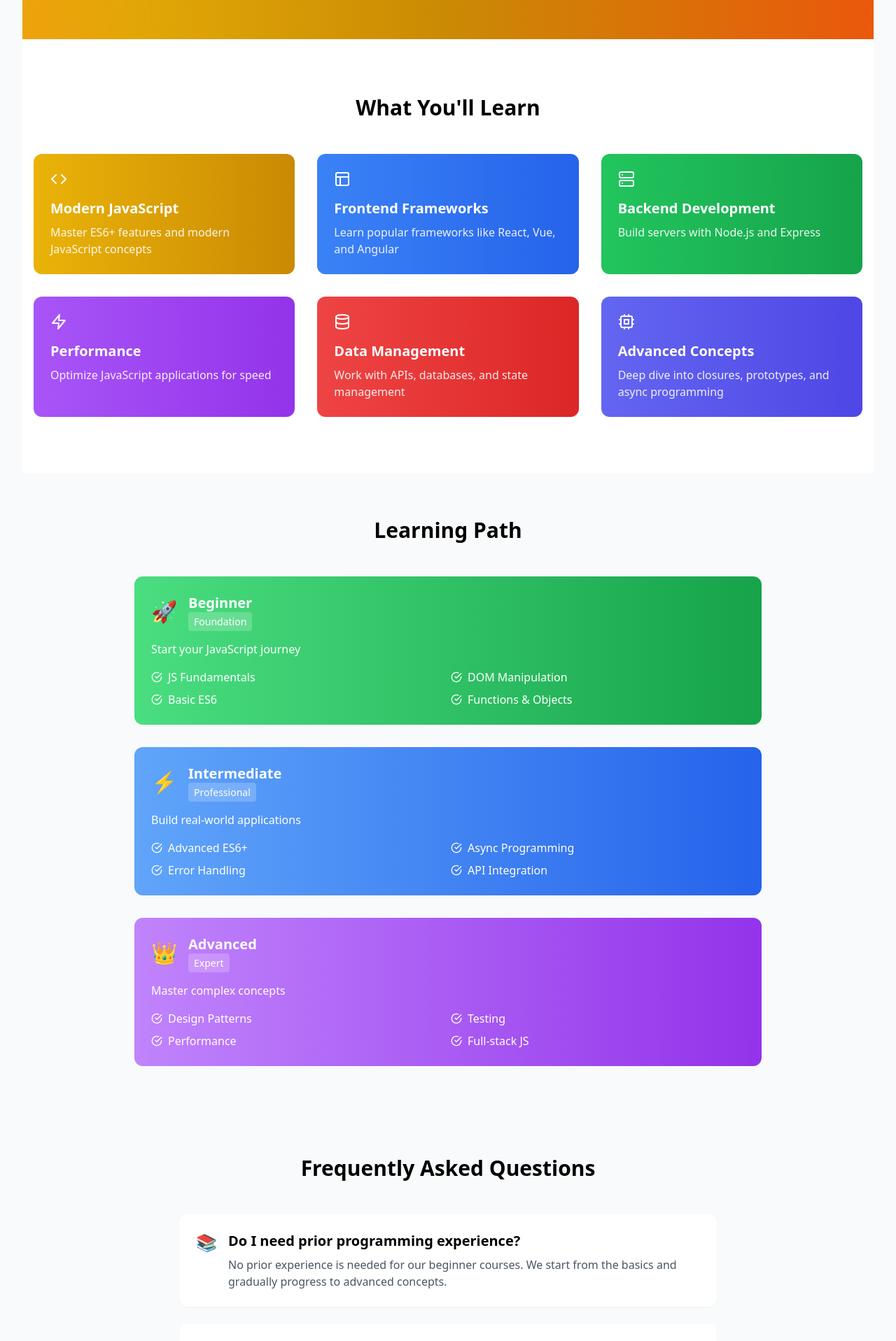
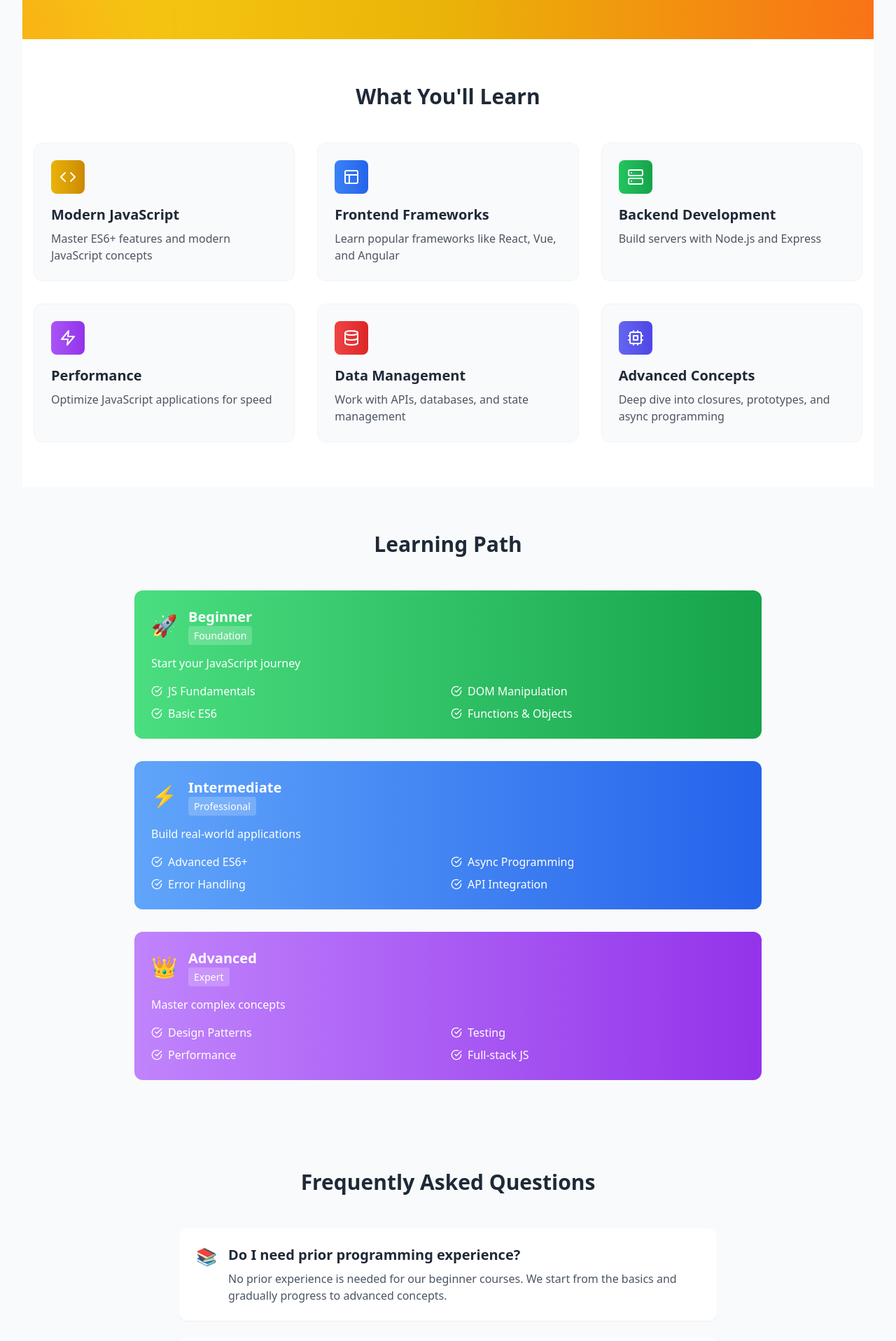
Before and after one commit to manojbhatti001/Products, a React (Create React App) app: page /javascript in a window 1280 px wide. Shown: the part 860-2777 px from the top of the page at 70% size. Built offline with nearby package versions, Linux system fonts and the light colour scheme.

Commit message:
update javascript page

```diff
--- a/src/Components/CategoriesSection/JavaScript.js
+++ b/src/Components/CategoriesSection/JavaScript.js
@@ -1,5 +1,6 @@
 import React, { useState } from "react";
 import { motion } from "framer-motion";
+import { useTheme } from '../../context/ThemeContext';
 import {
   Search,
   BookOpen,
@@ -24,6 +25,7 @@ import {
 
 const JavaScriptPage = () => {
   const [searchQuery, setSearchQuery] = useState("");
+  const { isDarkMode } = useTheme();
 
   const jsCourses = [
     {
@@ -120,12 +122,16 @@ const JavaScriptPage = () => {
   );
 
   return (
-    <div className="min-h-screen">
+    <div className={`min-h-screen ${isDarkMode ? 'bg-gray-900' : 'bg-gray-50'} transition-colors duration-200`}>
       {/* Hero Section */}
-      <div className="relative bg-gradient-to-r from-yellow-500 via-yellow-600 to-orange-600 text-white py-16 sm:py-20 lg:py-32 overflow-hidden">
+      <div className={`relative ${
+        isDarkMode
+          ? 'bg-gradient-to-r from-gray-800 via-gray-900 to-black'
+          : 'bg-gradient-to-r from-yellow-400 via-yellow-500 to-orange-500'
+        } text-white py-16 sm:py-20 lg:py-32 overflow-hidden`}>
         <div className="absolute inset-0">
           <div
-            className="absolute inset-0 opacity-20"
+            className={`absolute inset-0 ${isDarkMode ? 'opacity-30' : 'opacity-20'}`}
             style={{
               backgroundImage: `radial-gradient(circle at 1px 1px, rgba(255,255,255,0.15) 1px, transparent 0)`,
               backgroundSize: '40px 40px'
@@ -164,7 +170,9 @@ const JavaScriptPage = () => {
               animate={{ opacity: 1, y: 0 }}
               className="inline-block mb-4 sm:mb-6 px-4 sm:px-6 py-2 rounded-full bg-white/10 backdrop-blur-sm border border-white/20"
             >
-              <span className="text-xs sm:text-sm font-semibold">🚀 The Complete JavaScript Learning Platform</span>
+              <span className="text-xs sm:text-sm font-semibold text-white">
+                🚀 The Complete JavaScript Learning Platform
+              </span>
             </motion.div>
 
             <motion.h1
@@ -254,31 +262,45 @@ const JavaScriptPage = () => {
       </div>
 
       {/* Features Grid */}
-      <div className="py-20 bg-white">
+      <div className={`py-16 ${isDarkMode ? 'bg-gray-800' : 'bg-white'} transition-colors duration-200`}>
         <div className="container mx-auto px-4">
-          <h2 className="text-3xl font-bold text-center mb-12">What You'll Learn</h2>
+          <h2 className={`text-3xl font-bold text-center mb-12 ${isDarkMode ? 'text-white' : 'text-gray-800'}`}>
+            What You'll Learn
+          </h2>
           <div className="grid grid-cols-1 md:grid-cols-2 lg:grid-cols-3 gap-8">
             {features.map((feature, index) => (
               <motion.div
                 key={index}
                 initial={{ opacity: 0, y: 20 }}
-                whileInView={{ opacity: 1, y: 0 }}
-                whileHover={{ scale: 1.05 }}
-                className={`p-6 rounded-xl bg-gradient-to-r ${feature.color} text-white`}
+                animate={{ opacity: 1, y: 0 }}
+                transition={{ delay: index * 0.1 }}
+                className={`p-6 rounded-xl ${
+                  isDarkMode
+                    ? 'bg-gray-700 border-gray-600'
+                    : 'bg-gray-50 border-gray-100'
+                } hover:shadow-xl transition-all duration-300 border`}
               >
-                <div className="mb-4">{feature.icon}</div>
-                <h3 className="text-xl font-semibold mb-2">{feature.title}</h3>
-                <p className="opacity-90">{feature.description}</p>
+                <div className={`w-12 h-12 rounded-lg bg-gradient-to-r ${feature.color} p-3 text-white mb-4`}>
+                  {feature.icon}
+                </div>
+                <h3 className={`text-xl font-semibold mb-2 ${isDarkMode ? 'text-white' : 'text-gray-800'}`}>
+                  {feature.title}
+                </h3>
+                <p className={`${isDarkMode ? 'text-gray-300' : 'text-gray-600'}`}>
+                  {feature.description}
+                </p>
               </motion.div>
             ))}
           </div>
         </div>
       </div>
 
-      {/* Course Levels */}
-      <div className="py-16 bg-gray-50">
+      {/* Course Levels / Learning Path Section */}
+      <div className={`py-16 ${isDarkMode ? 'bg-gray-800' : 'bg-gray-50'}`}>
         <div className="container mx-auto px-4">
-          <h2 className="text-3xl font-bold text-center mb-12">Learning Path</h2>
+          <h2 className={`text-3xl font-bold text-center mb-12 ${
+            isDarkMode ? 'text-gray-100' : 'text-gray-800'
+          }`}>Learning Path</h2>
           <div className="max-w-4xl mx-auto">
             {[
               {
@@ -287,7 +309,7 @@ const JavaScriptPage = () => {
                 topics: ["JS Fundamentals", "DOM Manipulation", "Basic ES6", "Functions & Objects"],
                 duration: "4 weeks",
                 icon: "🚀",
-                color: "from-green-400 to-green-600",
+                color: isDarkMode ? "from-green-600 to-green-800" : "from-green-400 to-green-600",
                 badge: "Foundation"
               },
               {
@@ -296,7 +318,7 @@ const JavaScriptPage = () => {
                 topics: ["Advanced ES6+", "Async Programming", "Error Handling", "API Integration"],
                 duration: "6 weeks",
                 icon: "⚡",
-                color: "from-blue-400 to-blue-600",
+                color: isDarkMode ? "from-blue-600 to-blue-800" : "from-blue-400 to-blue-600",
                 badge: "Professional"
               },
               {
@@ -305,7 +327,7 @@ const JavaScriptPage = () => {
                 topics: ["Design Patterns", "Testing", "Performance", "Full-stack JS"],
                 duration: "8 weeks",
                 icon: "👑",
-                color: "from-purple-400 to-purple-600",
+                color: isDarkMode ? "from-purple-600 to-purple-800" : "from-purple-400 to-purple-600",
                 badge: "Expert"
               }
             ].map((level, index) => (
@@ -342,9 +364,11 @@ const JavaScriptPage = () => {
       </div>
 
       {/* FAQ Section */}
-      <div className="py-16 bg-gray-50">
+      <div className={`py-16 ${isDarkMode ? 'bg-gray-900' : 'bg-gray-50'}`}>
         <div className="container mx-auto px-4">
-          <h2 className="text-3xl font-bold text-center mb-12">Frequently Asked Questions</h2>
+          <h2 className={`text-3xl font-bold text-center mb-12 ${
+            isDarkMode ? 'text-gray-100' : 'text-gray-800'
+          }`}>Frequently Asked Questions</h2>
           <div className="max-w-3xl mx-auto space-y-6">
             {[
               {
@@ -372,13 +396,21 @@ const JavaScriptPage = () => {
                 key={index}
                 initial={{ opacity: 0, y: 20 }}
                 whileInView={{ opacity: 1, y: 0 }}
-                className="bg-white rounded-xl p-6 shadow-sm"
+                className={`${
+                  isDarkMode
+                    ? 'bg-gray-800 text-gray-100'
+                    : 'bg-white text-gray-800'
+                } rounded-xl p-6 shadow-sm`}
               >
                 <div className="flex items-start">
                   <span className="text-2xl mr-4">{faq.icon}</span>
                   <div>
-                    <h3 className="text-xl font-semibold mb-2">{faq.question}</h3>
-                    <p className="text-gray-600">{faq.answer}</p>
+                    <h3 className={`text-xl font-semibold mb-2 ${
+                      isDarkMode ? 'text-gray-100' : 'text-gray-800'
+                    }`}>{faq.question}</h3>
+                    <p className={`${
+                      isDarkMode ? 'text-gray-300' : 'text-gray-600'
+                    }`}>{faq.answer}</p>
                   </div>
                 </div>
               </motion.div>
@@ -388,11 +420,27 @@ const JavaScriptPage = () => {
       </div>
 
       {/* CTA Section */}
-      <div className="bg-yellow-500 text-white py-16">
+      <div className={`${
+        isDarkMode
+          ? 'bg-gradient-to-r from-gray-800 via-gray-900 to-black'
+          : 'bg-gradient-to-r from-yellow-400 via-yellow-500 to-orange-500'
+        } py-16`}>
         <div className="container mx-auto px-4 text-center">
-          <h2 className="text-3xl font-bold mb-4">Ready to Start Your JavaScript Journey?</h2>
-          <p className="mb-8">Join thousands of students already learning JavaScript with us</p>
-          <button className="bg-white text-yellow-600 px-8 py-3 rounded-full font-bold hover:bg-yellow-50 transition-colors">
+          <h2 className={`text-3xl font-bold mb-4 ${
+            isDarkMode ? 'text-gray-100' : 'text-white'
+          }`}>
+            Ready to Start Your JavaScript Journey?
+          </h2>
+          <p className={`mb-8 ${
+            isDarkMode ? 'text-gray-300' : 'text-white/90'
+          }`}>
+            Join thousands of students already learning JavaScript with us
+          </p>
+          <button className={`px-8 py-3 ${
+            isDarkMode
+              ? 'bg-yellow-600 text-white hover:bg-yellow-700'
+              : 'bg-white text-yellow-600 hover:bg-gray-50'
+            } rounded-full font-bold transition-colors duration-200 shadow-md hover:shadow-lg`}>
             Get Started Now
           </button>
         </div>
```
